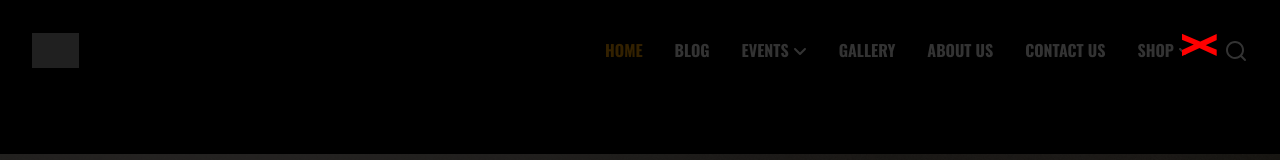
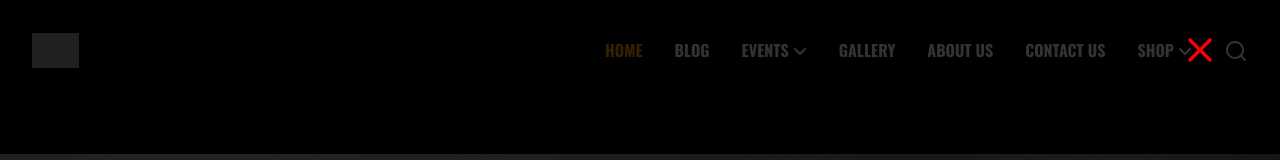
Before and after one commit to AndreaMargutti/proj-html-vuejs, a Vue app: page / in a window 1280 px wide. Both pictures are taken after a click on the icon 640 px from the left and 1728 px from the top of the page. Shown: the part 1328-1488 px from the top of the page. Built offline with nearby package versions, Linux system fonts and the light colour scheme; grey boxes are pictures that could not be loaded.

Commit message:
change the icon for closing video in MainTop Video

```diff
--- a/src/components/MainTopVideo.vue
+++ b/src/components/MainTopVideo.vue
@@ -34,7 +34,18 @@ export default {
     <div v-if="showVideo" class="video-popup">
       <div class="popup-content">
         <!-- Pulsante per chiudere il popup -->
-        <button class="close-btn" @click="closeVideo">x</button>
+        <svg
+          class="close-btn"
+          @click="closeVideo"
+          fill="currentColor"
+          version="1.1"
+          width="40"
+          viewBox="0 0 24 24"
+        >
+          <path
+            d="M5.293 6.707l5.293 5.293-5.293 5.293c-0.391 0.391-0.391 1.024 0 1.414s1.024 0.391 1.414 0l5.293-5.293 5.293 5.293c0.391 0.391 1.024 0.391 1.414 0s0.391-1.024 0-1.414l-5.293-5.293 5.293-5.293c0.391-0.391 0.391-1.024 0-1.414s-1.024-0.391-1.414 0l-5.293 5.293-5.293-5.293c-0.391-0.391-1.024-0.391-1.414 0s-0.391 1.024 0 1.414z"
+          ></path>
+        </svg>
         <iframe
           width="1124"
           height="482"
```
